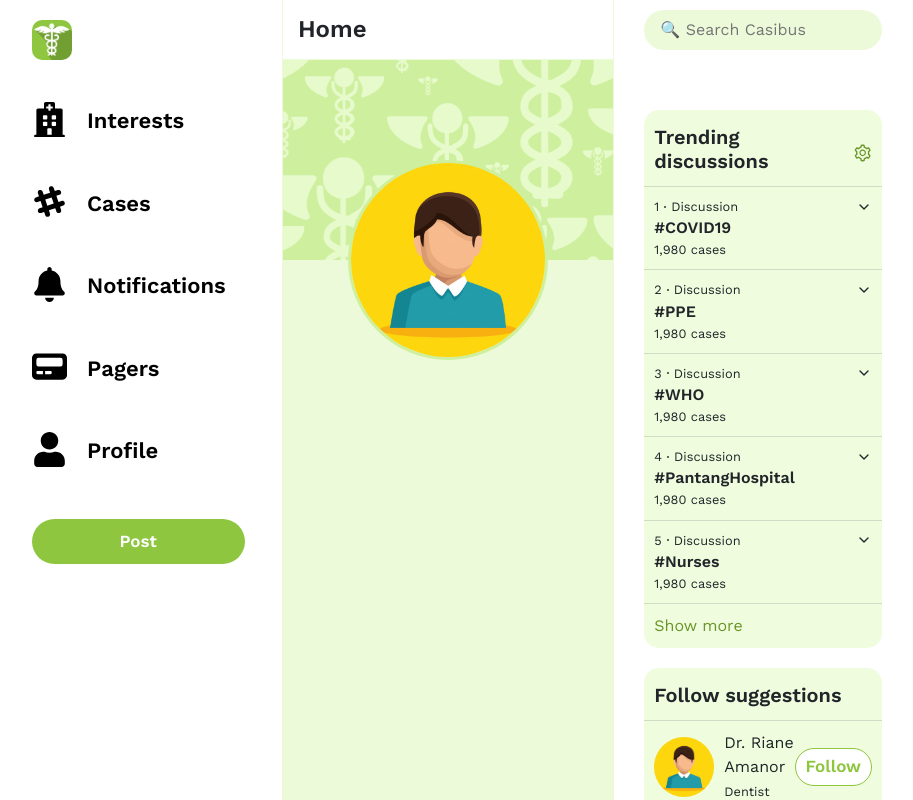
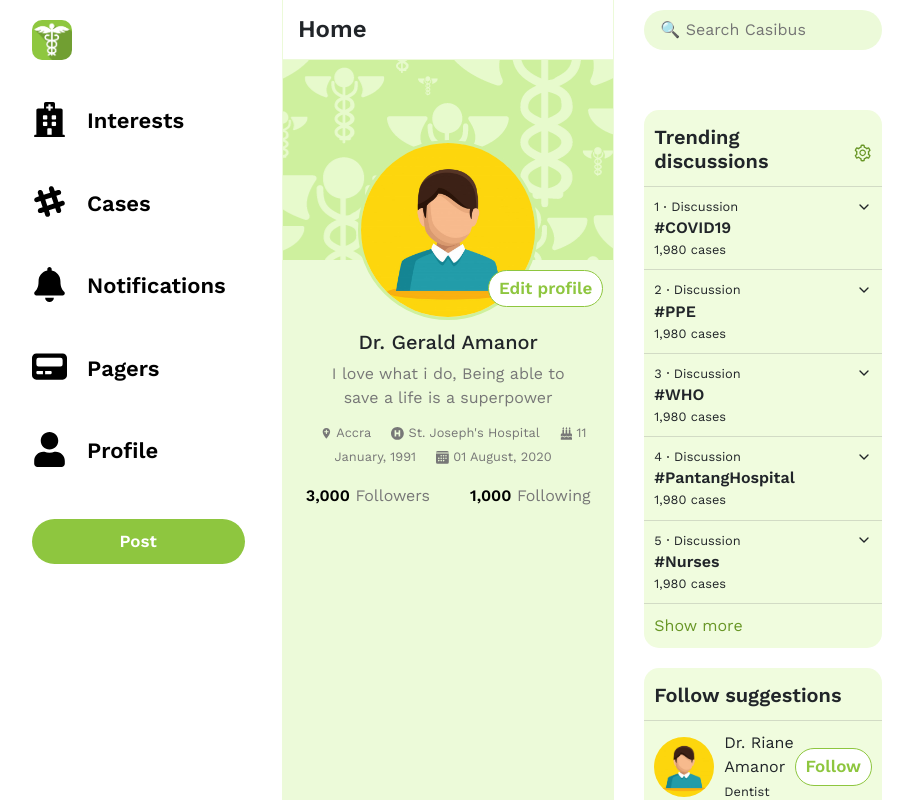
Before and after one commit to siawfish/casibus, a React (Create React App) app: page /profile in a window 1280 px wide. Shown: the top 800 px of the page, without its empty margins (168-1081 px from the left). Built offline with nearby package versions, Linux system fonts and the light colour scheme.

Commit message:
Completed bioArea design

```diff
--- a/src/components/featuresComponents/Profile.js
+++ b/src/components/featuresComponents/Profile.js
@@ -1,5 +1,9 @@
 import React, { Component } from 'react'
 import propic from '../../assets/images/avi.jpg'
+import { MdAddLocation } from 'react-icons/md'
+import { FaHospitalSymbol, FaBirthdayCake } from 'react-icons/fa'
+import { BsFillCalendarFill } from 'react-icons/bs'
+import { Link } from 'react-router-dom'
 
 export default class Profile extends Component {
     render() {
@@ -9,6 +13,17 @@ export default class Profile extends Component {
                     <div className="propicCon">
                         <img src={propic} alt="propic"/>
                     </div>
+                    <div className="bioArea">
+                        <button className="btnBorder">Edit profile</button>
+                        <div className="bioCon">
+                            <h5>Dr. Gerald Amanor</h5>
+                            <p className="desc">I love what i do, Being able to save a life is a superpower</p>
+                            <p><small><MdAddLocation /> Accra</small><small><FaHospitalSymbol /> St. Joseph's Hospital</small><small><FaBirthdayCake /> 11 January, 1991</small><small><BsFillCalendarFill /> 01 August, 2020</small></p>
+                            <div className="followersCount">
+                                <Link><span>3,000</span> Followers</Link><Link><span>1,000</span> Following</Link>
+                            </div>
+                        </div>
+                    </div>
                 </div>
             </div>
         )
--- a/src/index.css
+++ b/src/index.css
@@ -580,6 +580,10 @@ label {
   margin-left: 10px;
 }
 
+.profile {
+  background-color: #ffffff;
+}
+
 .profile .proBanner {
   height: 200px;
   background-image: url(../src/assets/images/proBg.png);
@@ -589,12 +593,61 @@ label {
 }
 
 .profile .propicCon {
-  padding-top: 100px;
+  padding-top: 80px;
 }
 
 .profile .propicCon img{
-  width: 200px;
-  height: 200px;
-  border-radius: 100px;
+  width: 180px;
+  height: 180px;
+  border-radius: 90px;
   border: 3px solid #cef09e;
+
 }
+
+.profile .bioArea {
+  display: flex;
+  flex-direction: row;
+  justify-content: center;
+  margin-top: -50px;
+  position: relative;
+  padding-top: 10px;
+}
+
+.bioArea .btnBorder {
+  padding: 5px 10px;
+  margin-right: 10px;
+  position: absolute;
+  top: 0;
+  right: 0;
+}
+
+.profile .bioCon {
+  margin-top: 50px;
+}
+
+.bioCon .desc, .bioCon small {
+  color: #777777;
+}
+
+.bioCon .desc {
+  margin-bottom: 10px;
+  padding: 0 30px;
+}
+
+.bioCon p small {
+  padding: 0 10px;
+}
+
+.followersCount a {
+  padding: 0 20px;
+  color: #777777;
+}
+
+.followersCount a:hover {
+  color: #000;
+}
+
+.followersCount span {
+  color: #000000;
+  font-weight: 600;
+}
```
